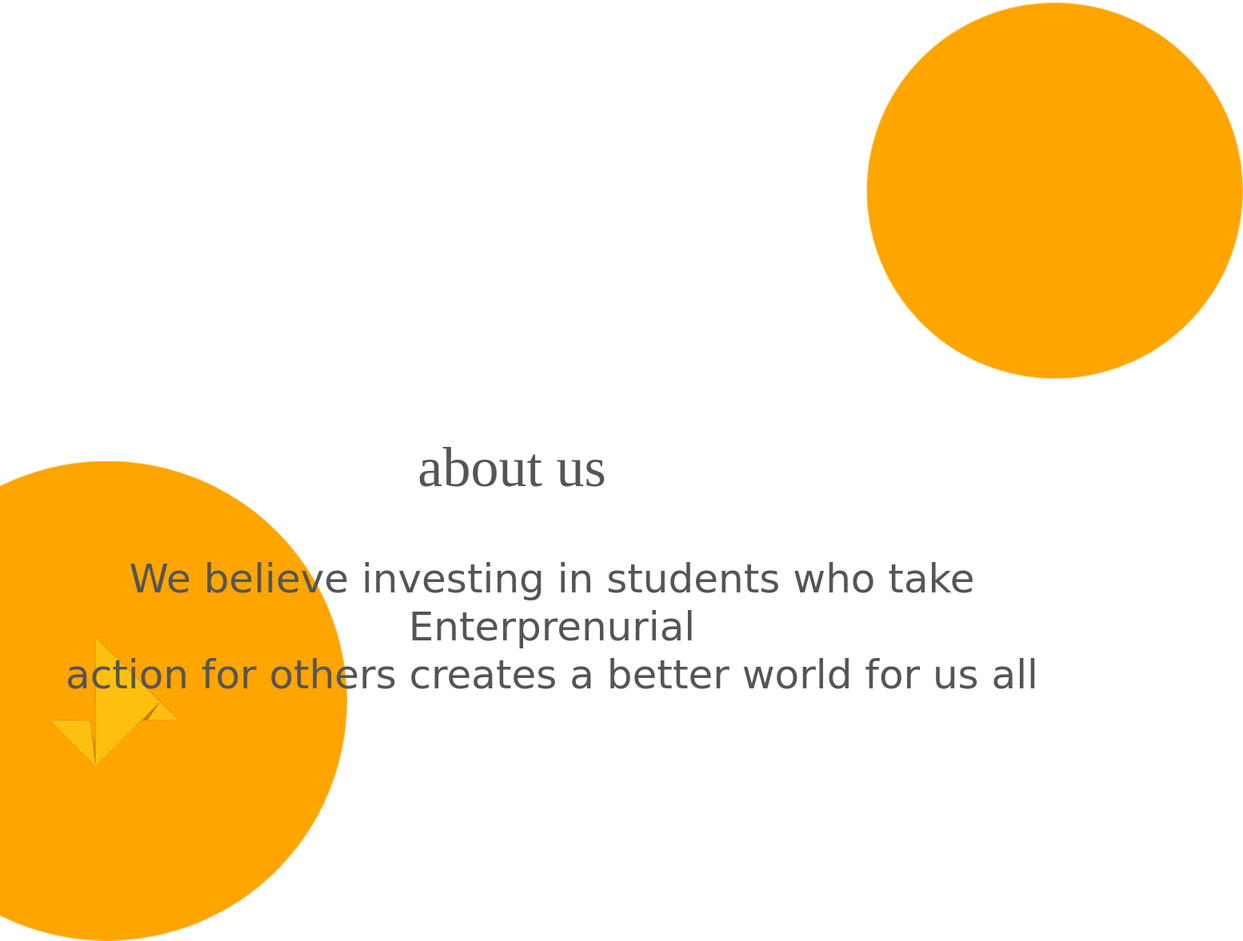
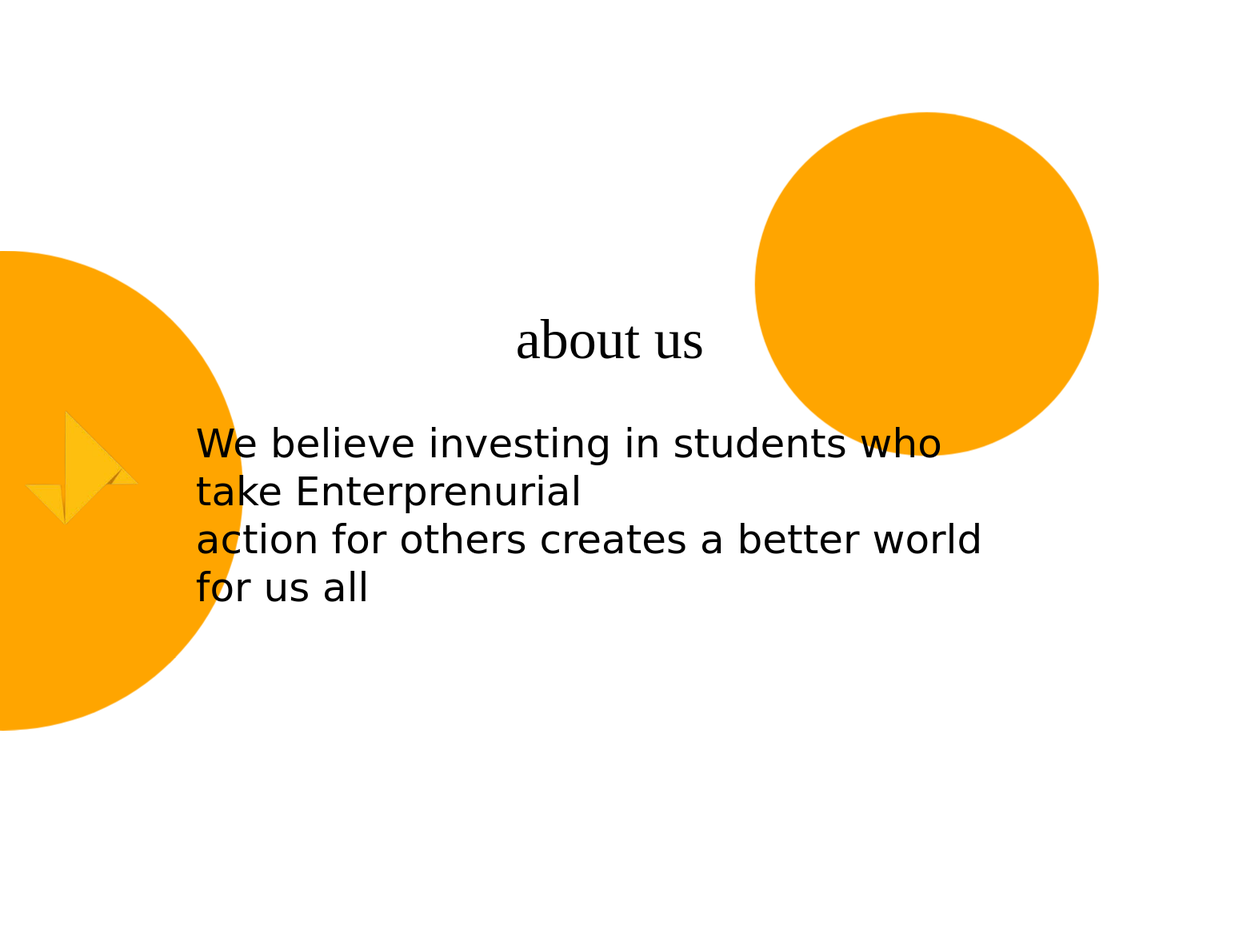
Before and after one commit to Noor-Mohamed/Enactus-Team-3-web, a plain HTML site: page Index.html in a window 1280 px wide. Shown: the part 598-1775 px from the top of the page at 80% size, 1554 px wide, since content can reach past the window. After the commit the page ends 1512 px from the top, so only its background shows below. Drawn offline with Linux system fonts and the light colour scheme.

Commit message:
Updated Mohamed task

```diff
--- a/Index.html
+++ b/Index.html
@@ -48,26 +48,29 @@
         <!------------------------------------------>
         <!-----------------------------------------Mohamed section------------------------------------->
         <!------------------------------------------>
-        <section class="Mohamed">
-            <!--creating a circlehome3-->
-            <div class="circlehome3"></div>
-
-            <!--about us-->
-            <div class="text">
-            <p>about us</p>
-            </div>
+        <section class="Mohamed_section">
+            <div class="left">
+                 <!--creating a enactus circle-->
+                 <img class="img_mohamed" src="img/enactus.png" alt="enactus image">
 
                  <!--creating a circlehome4 -->
                  <div class="circlehome4"></div>
-
-            <!--creating a enactus circle-->
-            <img class="img_mohamed" src="img/enactus.png" alt="enactus image">
+             </div>
+             <div class="text">
+                 <!--about us-->
+                 <div class="about_text">
+                     <p>about us</p>
+                 </div>
 
                  <!--creating a pargraph-->
                  <div class="paragraph">
                      <p>We believe investing in students who take Enterprenurial</p>
                      <p>action for others creates a better world for us all</p>
                  </div>
+             </div>
+
+            <!--creating a circlehome3-->
+            <div class="circlehome3"></div>
 
 
          </section>
--- a/Style.css
+++ b/Style.css
@@ -243,27 +243,55 @@ ul li .a2:hover{
 
 
 /*------------------------------------Mohamed-style--------------------------------------*/
+/* section mohamed */
+
+.Mohamed_section{
+    display: flex;
+    padding-top: 470px;
+}
+
+/* text */
+.text{
+    display: flex;
+    flex-direction: column;
+    margin-left: 3.5%;
+}
+
 /*customize (about us) */
-.text{
-    position: relative;
+.about_text{
+    display: flex;
+    align-items: center;
+    justify-content: center;
     font-weight: 50px;
     font-size:70px;
-    text-align: center;
-    top: 160px;
     font-family: "Times New Roman", Times, serif;
+    color: #000000;
 }
 
 /*customize paragraph*/
 .paragraph{
-    position: relative;
+    display: flex;
+    flex-direction: column;
+    align-items: center;
+    justify-content: center;
+    margin-top: 60px;
     font-weight: 400;
-    text-align: center;
     font-size: 50px;
     font-family: cursive;
     line-height: 60px;
-    bottom: 600px;
-    left: 50px;
+    color: #000000;
 }
+
+
+/*customize Enactus Image*/
+.img_mohamed{
+    height: 200px;
+    display: flex;
+    margin-top: 100px;
+    margin-left: 1%;
+    margin-right: 2%;
+}
+
 
 /*customize circlehome4*/
 .circlehome4{
@@ -271,9 +299,9 @@ ul li .a2:hover{
     width: 600px;
     height: 600px;
     border-radius: 50%;
-    position: relative;
-    top: 100px;
-    right: 150px;
+    position: absolute;
+    top: 900px;
+    right: 75%;
     z-index: -1;
     /*Animation of circlehome4 */
     animation-name: circlehome4_animation;
@@ -294,12 +322,13 @@ ul li .a2:hover{
 /*customize circlehome3*/
 .circlehome3{
     background-color:#FFA500;
-    width: 470px;
-    height: 470px;
+    width: 430px;
+    height: 430px;
     border-radius: 50%;
-    position: relative;
-    top: 100px;
-    left: 1100px;
+    position: absolute;
+    top: 750px;
+    left: 75%;
+    z-index: -1;
     /*Circlehome3 animation*/
     animation-name: circlehome3_animation;
     animation-duration: 8s;
@@ -314,13 +343,4 @@ ul li .a2:hover{
         transform: rotate(0deg) translate(-1em) rotate(0deg);
     }
 }
-
-
-/*customize Enactus Image*/
-.img_mohamed{
-    position: relative;
-    bottom: 300px;
-    left: 30px;
-}
-
 /*------------------------------------Abrar-style--------------------------------------*/
```
Lines whose indentation alone changed are shown as unchanged.
